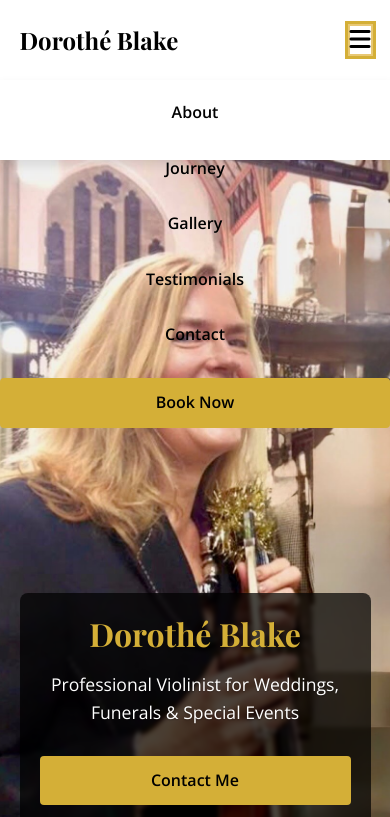
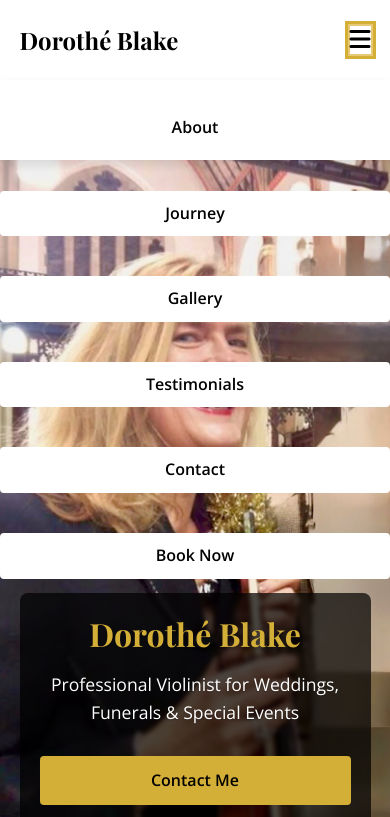
Before and after one commit to XavierB100/Violin_website_v5, a plain HTML site: page index.html in a window 390 px wide. Both pictures are taken after a click on the button "Menu". Shown: the top 817 px of the page. Drawn offline with nearby package versions, Linux system fonts and the light colour scheme.

Commit message:
Update style.css

```diff
--- a/css/style.css
+++ b/css/style.css
@@ -931,6 +931,15 @@ footer {
     display: flex;
   }
 
+  .nav-links a {
+    background: var(--white);
+    padding: 10px 20px;
+    margin: 5px 0;
+    border-radius: 4px;
+    width: 100%;
+    text-align: center;
+  }
+
   .hero-overlay-bottom {
     padding: 20px;
     margin-bottom: 30px;
```
